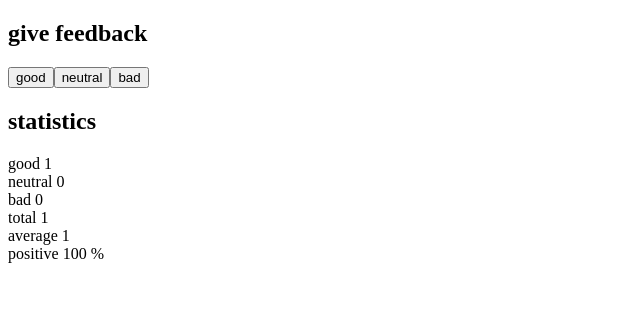
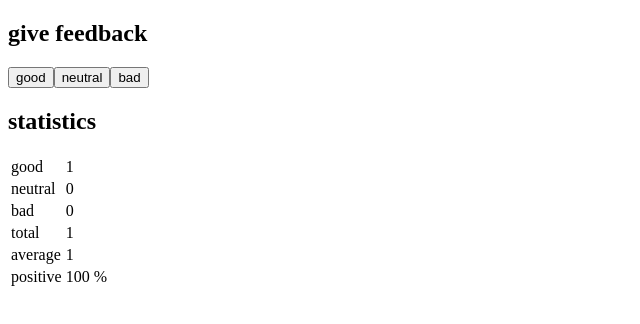
Before and after one commit to jeanduddd/FullstackOpenExercices, a React (Vite) app in the folder part1/Unicafe/: page / in a window 1280 px wide. Both pictures are taken after a click on the button "good". Shown: the top 324 px of the page, without its empty margins (0-640 px from the left). Built offline with nearby package versions, Linux system fonts and the light colour scheme.

Commit message:
feat : implement ex1.11

```diff
--- a/part1/Unicafe/src/App.jsx
+++ b/part1/Unicafe/src/App.jsx
@@ -15,7 +15,8 @@ const Button = ({onClick, name}) => {
 const StatisticLine = ({name, value}) => {
   return (
     <>
-      <p style={{margin: 0}}>{name} {value} {name === 'positive' ? '%' : '' }</p>
+      <td>{name}</td>
+      <td>{value} {name === 'positive' ? '%' : '' }</td>
     </>
   )
 }
@@ -27,14 +28,28 @@ const Statistics = ({good,neutral,bad}) => {
   const positive = total === 0 ? 0 : (good/total)*100
 
   return (
-    <>
+    <table>
+      <thead>
+        <tr>
           <StatisticLine name="good" value={good}></StatisticLine>
+        </tr>
+        <tr>
           <StatisticLine name="neutral" value={neutral}></StatisticLine>
+        </tr>
+        <tr>
           <StatisticLine name="bad" value={bad}></StatisticLine>
+        </tr>
+        <tr>
           <StatisticLine name="total" value={total}></StatisticLine>
+        </tr>
+        <tr>
           <StatisticLine name="average" value={average}></StatisticLine>
+        </tr>
+        <tr>
           <StatisticLine name="positive" value={positive}></StatisticLine>
-    </>
+        </tr>
+      </thead>
+    </table>
   )
 }
 
```
Lines whose indentation alone changed are shown as unchanged.
